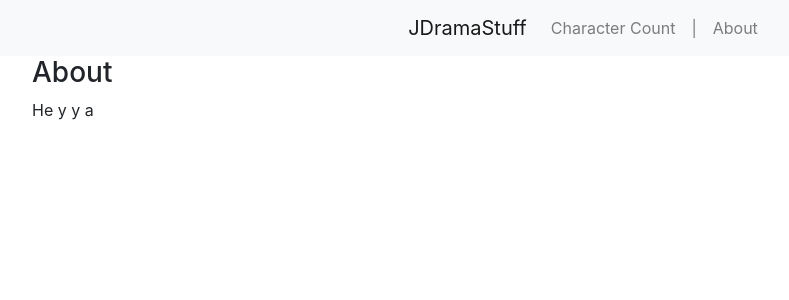
After one commit to gramm/DramaCharCount, a PHP site: page /about.php in a window 1280 px wide. The commit adds this page. Shown: the top 300 px of the page, without its empty margins (53-842 px from the left). Run offline with PHP 8.4, Linux system fonts and the light colour scheme; a stand-in replaces the project's code that opens the database connection.

Commit message:
- fix kanji info to use one batch insert website - add prototype navbar

```diff
--- a/python/ToDo.txt
+++ b/python/ToDo.txt
@@ -1,5 +1,5 @@
 Bugs
 Features
+Done
  - improve update_kanji_info(db) to make only one batch sql insert
-Done
 Canceled
--- /dev/null
+++ b/web/public_html/about.php
@@ -0,0 +1,23 @@
+<!DOCTYPE html>
+<html>
+<head>
+  <meta charset="utf-8">
+  <meta name="viewport" content="width=device-width, initial-scale=1">
+  <link rel="stylesheet" href="https://maxcdn.bootstrapcdn.com/bootstrap/4.5.2/css/bootstrap.min.css">
+  <script src="https://ajax.googleapis.com/ajax/libs/jquery/3.5.1/jquery.min.js"></script>
+  <script src="https://cdnjs.cloudflare.com/ajax/libs/popper.js/1.16.0/umd/popper.min.js"></script>
+  <script src="https://maxcdn.bootstrapcdn.com/bootstrap/4.5.2/js/bootstrap.min.js"></script>
+</head>
+
+<body>
+
+<?php
+include('header.php');
+?>
+
+<div class="container">
+  <h3>About</h3>
+  <p>He y y a</p>
+</div>
+
+</body>
--- /dev/null
+++ b/web/public_html/header.php
@@ -0,0 +1,17 @@
+
+<nav class="navbar navbar-expand-sm bg-light navbar-light justify-content-center" >
+  <!-- Brand/logo -->
+  <a class="navbar-brand" href="index.php">JDramaStuff</a>
+  <!-- Links -->
+  <ul class="navbar-nav">
+    <li class="nav-item">
+      <a class="nav-link" href="index.php">Character Count</a>
+    </li>
+    <li class="nav-item">
+      <a class="nav-link">|</a>
+    </li>
+    <li class="nav-item">
+      <a class="nav-link" href="about.php">About</a>
+    </li>
+  </ul>
+</nav>
```
Also changed, not shown: web/public_html/index.php (+11 -14 lines), 1 other file.
